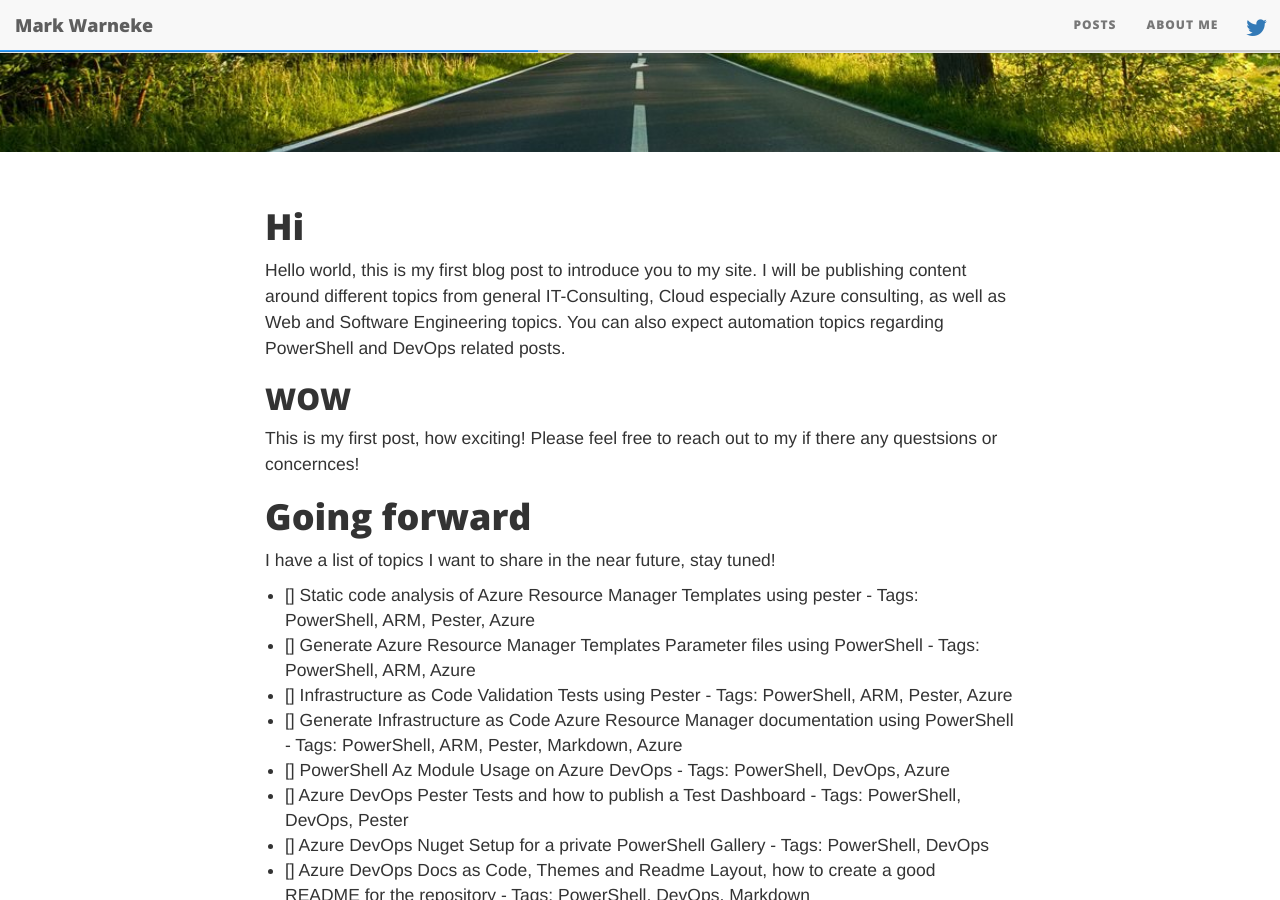
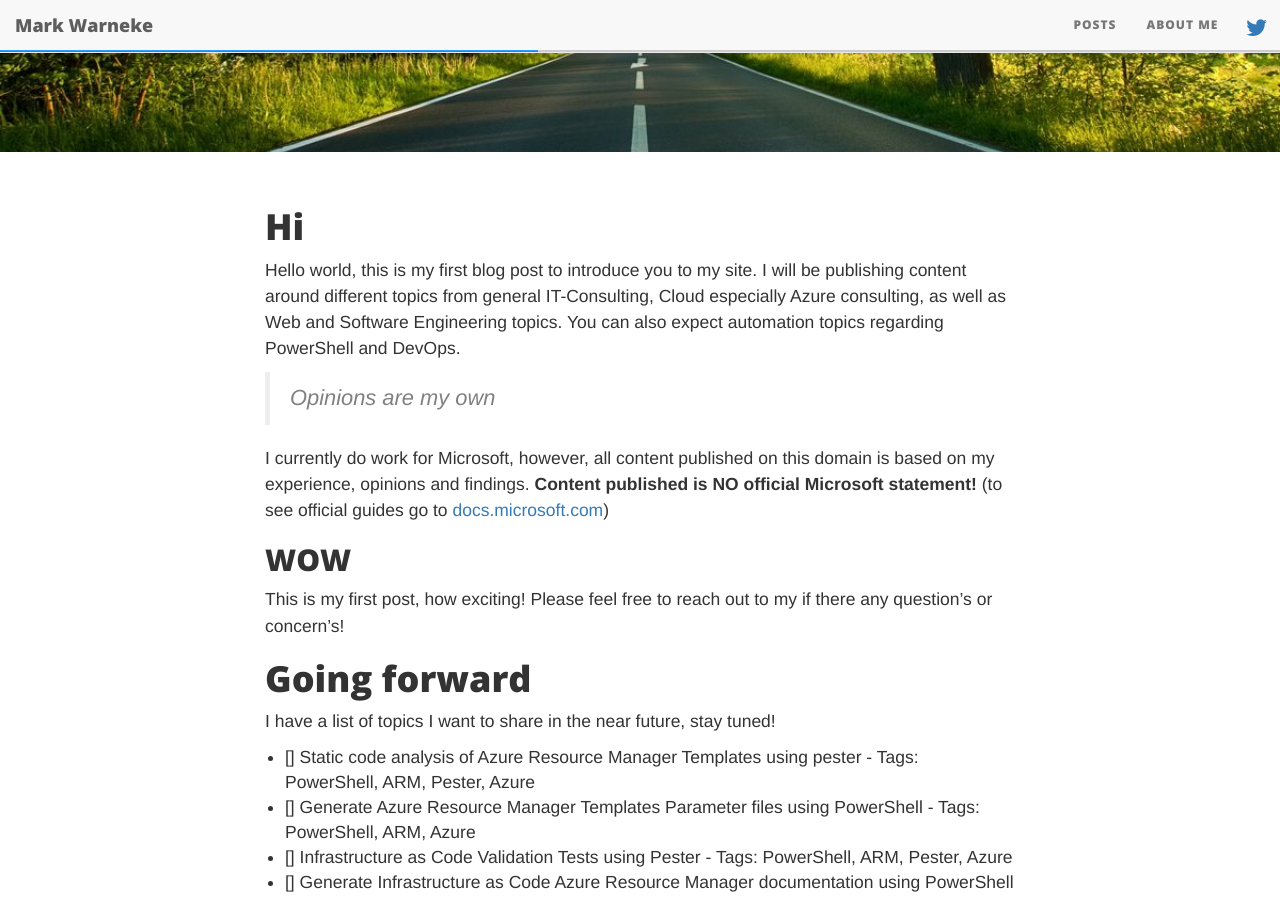
Before and after one commit to MarkWarneke/markwarneke.github.io, a Jekyll site: the page built from _posts/2019-07-26-hello-world.md, in a window 1280 px wide and 900 px high, scrolled down 321 px. Built offline with Jekyll 4.4.1, drawn with Linux system fonts in a browser that asks for light colours; nearby versions of some CDN libraries; comment, search, counter and statistics services are not loaded.

Commit message:
fix typo

```diff
--- a/_posts/2019-07-26-hello-world.md
+++ b/_posts/2019-07-26-hello-world.md
@@ -9,11 +9,15 @@ time: 1
 
 # Hi
 
-Hello world, this is my first blog post to introduce you to my site. I will be publishing content around different topics from general IT-Consulting, Cloud especially Azure consulting, as well as Web and Software Engineering topics. You can also expect automation topics regarding PowerShell and DevOps related posts.
+Hello world, this is my first blog post to introduce you to my site. I will be publishing content around different topics from general IT-Consulting, Cloud especially Azure consulting, as well as Web and Software Engineering topics. You can also expect automation topics regarding PowerShell and DevOps.
+
+> Opinions are my own
+
+I currently do work for Microsoft, however, all content published on this domain is based on my experience, opinions and findings. **Content published is NO official Microsoft statement!** (to see official guides go to [docs.microsoft.com](https://docs.microsoft.com))
 
 ## WOW
 
-This is my first post, how exciting! Please feel free to reach out to my if there any questsions or concernces!
+This is my first post, how exciting! Please feel free to reach out to my if there any question's or concern's!
 
 # Going forward
 
```
